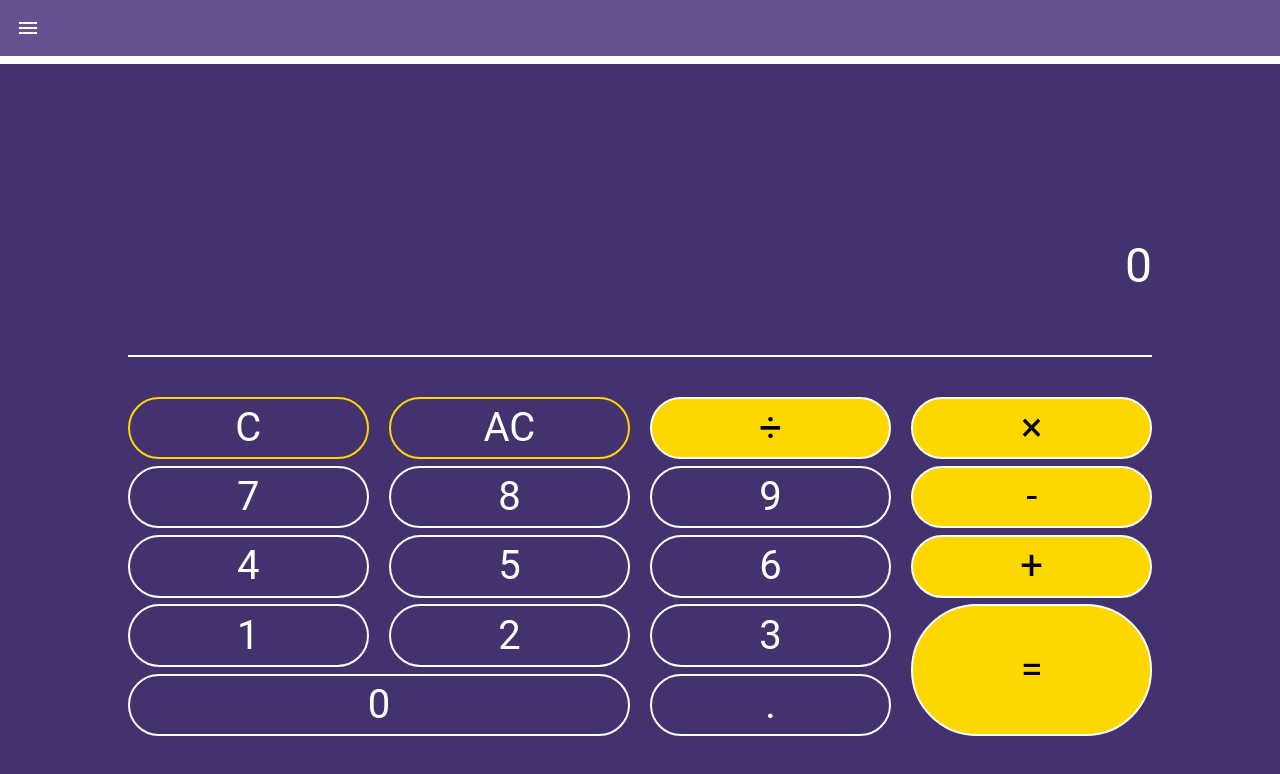
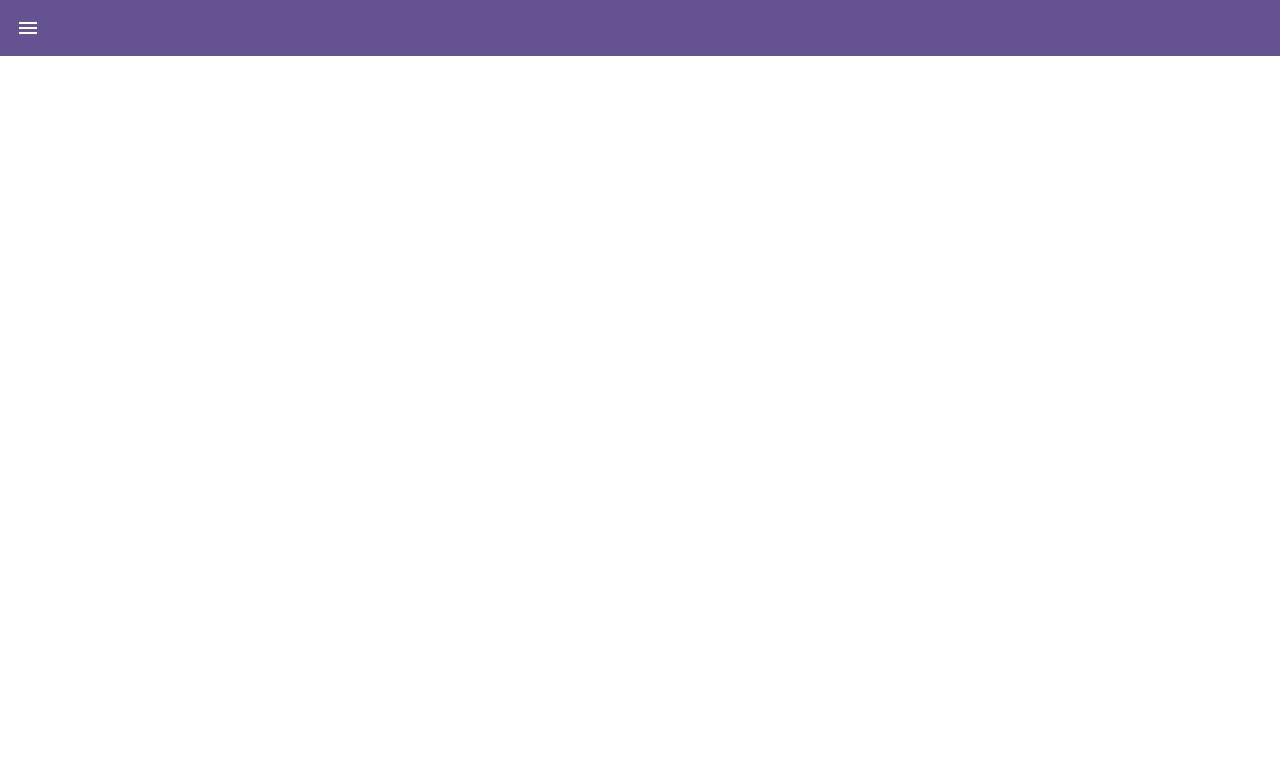
Before and after one commit to khoa0101/Calculator, a React (Create React App) app: page /converter in a window 1280 px wide. Shown: the top 774 px of the page. Built offline with nearby package versions, Linux system fonts and the light colour scheme.

Commit message:
Declare global state

```diff
--- a/src/App.tsx
+++ b/src/App.tsx
@@ -1,8 +1,10 @@
 import { Redirect, Route } from 'react-router-dom';
 import { IonApp, IonRouterOutlet } from '@ionic/react';
 import { IonReactRouter } from '@ionic/react-router';
-import Home from './pages/Home';
+import Home from './pages/Home.js';
 import SettingForm from './pages/Setting.js';
+import Converter from './pages/Converter.js';
+
 
 /* Core CSS required for Ionic components to work properly */
 import '@ionic/react/css/core.css';
@@ -23,7 +25,9 @@ import '@ionic/react/css/display.css';
 /* Theme variables */
 import './theme/variables.css';
 
-const App: React.FC = () => (
+const App: React.FC = () => {
+
+  return (
       <IonApp>
         <IonReactRouter>
           <IonRouterOutlet >
@@ -34,7 +38,7 @@ const App: React.FC = () => (
                 <Redirect to="/home" />
               </Route>
               <Route exact path="/converter">
-          <Home />
+                <Converter />
               </Route>
               <Route exact path="/setting">
                 <SettingForm />
@@ -42,6 +46,8 @@ const App: React.FC = () => (
           </IonRouterOutlet>
         </IonReactRouter>
       </IonApp>
-);
+
+  )
+};
 
 export default App;
--- /dev/null
+++ b/src/helper/Store.js
@@ -0,0 +1,15 @@
+import React from 'react'
+
+export const StoreContext = React.createContext(null)
+
+export default ({ children }) => {
+  const [color, setColor] = React.useState('primary')
+  const [font, setFont] = React.useState('')
+
+  const store = {
+    color: [color, setColor],
+    font: [font, setFont]
+  }
+
+  return <StoreContext.Provider value={store}>{children}</StoreContext.Provider>
+}
--- a/src/index.tsx
+++ b/src/index.tsx
@@ -3,11 +3,14 @@ import ReactDOM from 'react-dom';
 import App from './App';
 import * as serviceWorkerRegistration from './serviceWorkerRegistration';
 import reportWebVitals from './reportWebVitals';
+import StoreProvider from './helper/Store';
 
 ReactDOM.render(
-  <React.StrictMode>
-    <App />
-  </React.StrictMode>,
+  <StoreProvider>
+    <React.StrictMode>
+      <App />
+    </React.StrictMode>
+  </StoreProvider>,
   document.getElementById('root')
 );
 
--- /dev/null
+++ b/src/pages/Converter.js
@@ -0,0 +1,26 @@
+import React from 'react';
+import {IonPage, IonToolbar, IonButtons, IonMenuButton, IonContent, IonItem, IonSelect, IonSelectOption, IonLabel} from '@ionic/react';
+import Menu from '../components/menu';
+
+class Converter extends React.Component{
+  constructor(props){
+    super(props);
+  }
+
+  render(){
+    return (
+      <IonPage>
+        <Menu />
+        <IonToolbar color='primary' id="first">
+          <IonButtons slot='start'>
+            <IonMenuButton></IonMenuButton>
+          </IonButtons>
+        </IonToolbar>
+        <IonContent fullscreen>
+        </IonContent>
+      </IonPage>
+    )
+  }
+}
+
+export default Converter;
--- a/src/pages/Setting.js
+++ b/src/pages/Setting.js
@@ -26,7 +26,7 @@ class SettingForm extends React.Component{
               <IonSelectOption value="red">Red</IonSelectOption>
             </IonSelect>
           </IonItem>
-            <IonItem>
+            {/* <IonItem>
             <IonLabel>Select Font</IonLabel>
             <IonSelect>
               <IonSelectOption value="brown">Brown</IonSelectOption>
@@ -34,7 +34,7 @@ class SettingForm extends React.Component{
               <IonSelectOption value="black">Black</IonSelectOption>
               <IonSelectOption value="red">Red</IonSelectOption>
             </IonSelect>
-          </IonItem>
+          </IonItem> */}
         </IonContent>
       </IonPage>
     )
```
Also changed, not shown: src/pages/Home.js (renamed from src/pages/Home.tsx, +6 -2 lines), src/pages/Setting.css (deleted). Lines whose indentation alone changed are shown as unchanged.
